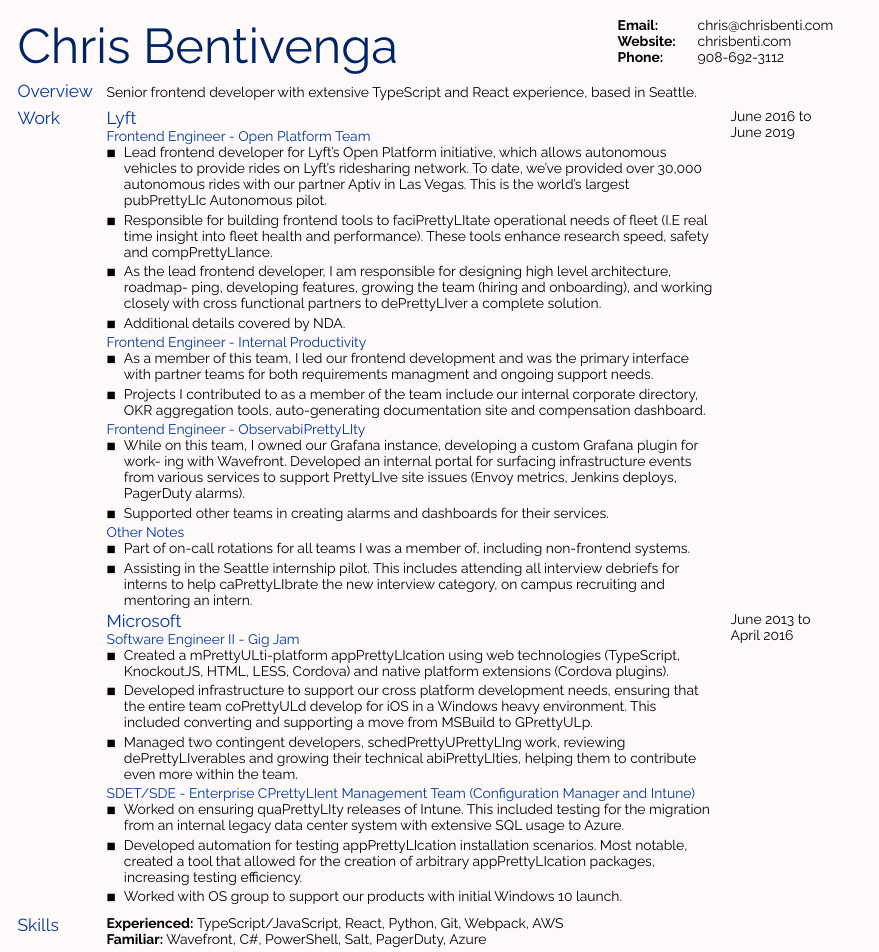
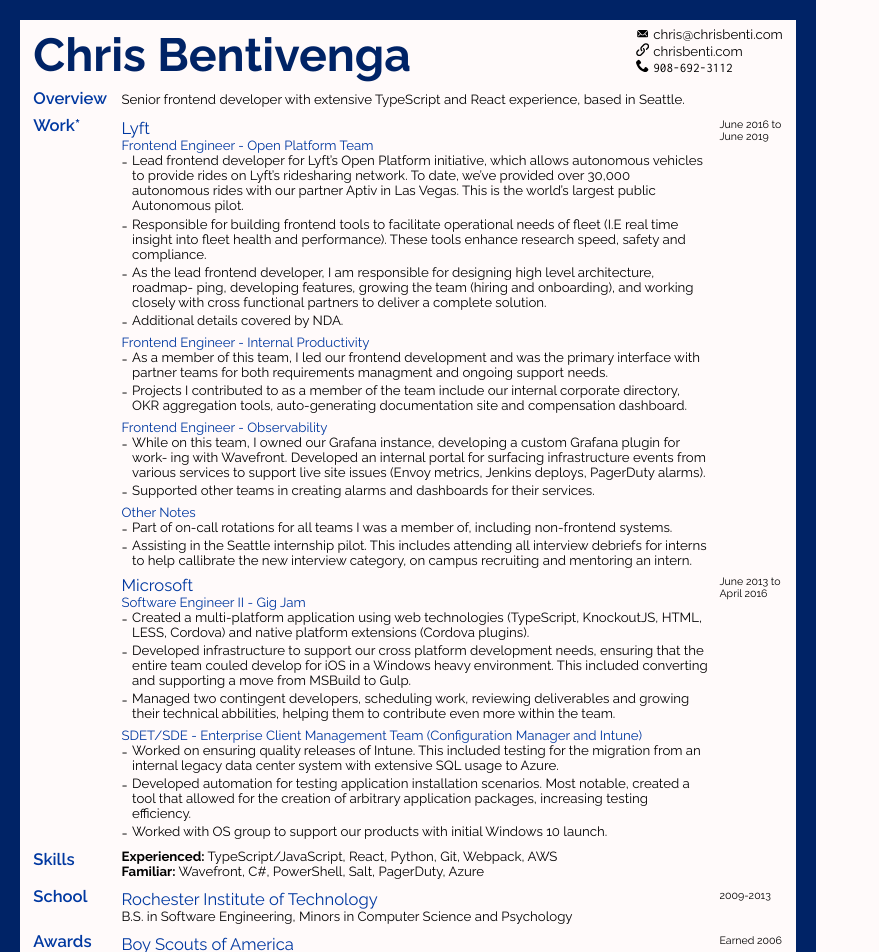
Before and after one commit to ethanngoh/resume-content, a React (Create React App) app: page / in a window 1280 px wide. Shown: the top 952 px of the page, without its empty margins (0-879 px from the left). Built offline with nearby package versions, Linux system fonts and the light colour scheme.

Commit message:
lots of stuff

```diff
--- a/package.json
+++ b/package.json
@@ -10,6 +10,7 @@
         "@types/node": "^14.14.37",
         "@types/react": "^17.0.3",
         "@types/react-dom": "^17.0.3",
+        "@types/react-icons": "^3.0.0",
         "@types/styled-components": "^5.1.9",
         "husky": "^6.0.0",
         "nodemon": "^2.0.7",
@@ -18,6 +19,7 @@
         "puppeteer": "^8.0.0",
         "react": "^17.0.2",
         "react-dom": "^17.0.2",
+        "react-icons": "^4.2.0",
         "react-scripts": "4.0.3",
         "styled-components": "^5.2.1",
         "typescript": "^4.2.3",
--- a/public/index.html
+++ b/public/index.html
@@ -8,6 +8,8 @@
             href="https://fonts.googleapis.com/css2?family=Raleway:ital,wght@0,100;0,200;0,300;0,400;0,500;0,600;0,700;0,800;0,900;1,100;1,200;1,300;1,400;1,500;1,600;1,700;1,800;1,900&display=swap"
             rel="stylesheet"
         />
+        <link href="https://fonts.googleapis.com/css2?family=Inconsolata:wght@200;300;400;500;600;700;800;900&display=swap" rel="stylesheet">
+
     </head>
     <body>
         <noscript>You need to enable JavaScript to run this app.</noscript>
--- /dev/null
+++ b/src/components/mono.tsx
@@ -0,0 +1,5 @@
+import styled from "styled-components";
+
+export const Mono = styled.span`
+    font-family: "Inconsolata", monospace;
+`;
--- a/src/components/prettyList.tsx
+++ b/src/components/prettyList.tsx
@@ -2,7 +2,7 @@
 
 export const PrettyUL = styled.ul`
     margin: 0;
-    padding: 0 1.25em;
+    padding: 0 0.8em;
     list-style-type: none;
     position: relative;
 `;
@@ -10,7 +10,7 @@
 export const PrettyLI = styled.li`
     padding-bottom: 0.25em;
     &::before {
-        content: "■";
+        content: "-";
         position: absolute;
         left: -0;
         font-size: 1.1em;
--- a/src/components/row.tsx
+++ b/src/components/row.tsx
@@ -6,6 +6,7 @@
     display: flex;
 
     flex-direction: row;
+    padding-top: 0.25em;
 `;
 
 export const RowContent = styled.div`
@@ -24,5 +25,6 @@
 export const RowBody = styled.div``;
 
 export const RowPostFix = styled.div`
-    width: 120px;
+    width: 70px;
+    font-size: 0.8em;
 `;
--- a/src/components/section.tsx
+++ b/src/components/section.tsx
@@ -13,6 +13,7 @@
     width: 100px;
     font-size: ${HEADER_SIZE};
     color: ${COLORS.BACKUP_BLUE};
+    font-weight: 600;
 `;
 
 export const SectionContent = styled.div`
--- a/src/index.tsx
+++ b/src/index.tsx
@@ -9,14 +9,17 @@
 import { School } from "./sections/school";
 import { Skills } from "./sections/skills";
 import styled from "styled-components";
+import { Footnote } from "./sections/footnote";
 
 const PDF = styled.div`
-    height: 1064px;
+    height: 1056px;
     width: 816px;
     overflow: hidden;
-    padding: 1.25em;
     font-family: "Raleway", sans-serif;
-    font-size: 0.87em;
+    font-size: 0.83em;
+    box-sizing: border-box;
+    padding: 0.5em 1em;
+    border: solid 20px ${COLORS.ROYAL_BLUE};
 `;
 
 function App() {
@@ -33,6 +36,7 @@
             <Skills />
             <School />
             <Awards />
+            <Footnote />
         </PDF>
     );
 }
--- /dev/null
+++ b/src/sections/footnote.tsx
@@ -0,0 +1,19 @@
+import styled from "styled-components";
+
+const FootnoteStyling = styled.div`
+    position: absolute;
+    top: 1020px;
+    left: 0;
+    font-size: 0.9em;
+    width: 100%;
+    text-align: center;
+    font-style: italic;
+    width: 816px;
+`;
+
+export const Footnote = () => (
+    <FootnoteStyling>
+        * Work history abbreviated for space. For full work history, see
+        linkedin.com/in/chrisbenti
+    </FootnoteStyling>
+);
--- a/src/sections/header.tsx
+++ b/src/sections/header.tsx
@@ -1,36 +1,58 @@
 import styled from "styled-components";
 import { COLORS } from "../constants/colors";
+
+import { ImLink, ImPhone } from "react-icons/im";
+import { IoIosMail } from "react-icons/io";
+import { Mono } from "../components/mono";
+
 const TableHeader = styled.div`
-    font-weight: bold;
-    width: 80px;
+    width: 17px;
+    position: relative;
+    font-size: 1em;
 `;
 
 const TableCell = styled.div`
     flex-grow: 1;
 `;
+
 const TableRow = styled.div`
     display: flex;
+    align-items: center;
+    justify-content: center;
 `;
 
 export const Header = () => (
     <div style={{ display: "flex" }}>
         <div
-            style={{ flexGrow: 1, fontSize: "3.5em", color: COLORS.ROYAL_BLUE }}
+            style={{
+                flexGrow: 1,
+                fontSize: "3.5em",
+                color: COLORS.ROYAL_BLUE,
+                fontWeight: 700
+            }}
         >
             Chris Bentivenga
         </div>
         <div style={{ display: "flex", flexDirection: "column" }}>
             <TableRow>
-                <TableHeader>Email:</TableHeader>
+                <TableHeader>
+                    <IoIosMail />
+                </TableHeader>
                 <TableCell>chris@chrisbenti.com</TableCell>
             </TableRow>
             <TableRow>
-                <TableHeader>Website:</TableHeader>
+                <TableHeader>
+                    <ImLink />
+                </TableHeader>
                 <TableCell>chrisbenti.com</TableCell>
             </TableRow>
             <TableRow>
-                <TableHeader>Phone:</TableHeader>
-                <TableCell>908-692-3112</TableCell>
+                <TableHeader>
+                    <ImPhone />
+                </TableHeader>
+                <TableCell>
+                    <Mono>908-692-3112</Mono>
+                </TableCell>
             </TableRow>
         </div>
     </div>
--- a/src/sections/jobExperience.tsx
+++ b/src/sections/jobExperience.tsx
@@ -11,7 +11,7 @@
 
 export const JobExperience = () => (
     <Section>
-        <SectionHeader>Work</SectionHeader>
+        <SectionHeader>Work*</SectionHeader>
         <SectionContent>
             <Row>
                 <RowContent>
@@ -27,23 +27,22 @@
                                 provide rides on Lyft’s ridesharing network. To
                                 date, we’ve provided over 30,000 autonomous
                                 rides with our partner Aptiv in Las Vegas. This
-                                is the world’s largest pubPrettyLIc Autonomous
-                                pilot.
+                                is the world’s largest public Autonomous pilot.
                             </PrettyLI>
                             <PrettyLI>
                                 Responsible for building frontend tools to
-                                faciPrettyLItate operational needs of fleet (I.E
-                                real time insight into fleet health and
-                                performance). These tools enhance research
-                                speed, safety and compPrettyLIance.
+                                facilitate operational needs of fleet (I.E real
+                                time insight into fleet health and performance).
+                                These tools enhance research speed, safety and
+                                compliance.
                             </PrettyLI>
                             <PrettyLI>
                                 As the lead frontend developer, I am responsible
                                 for designing high level architecture, roadmap-
                                 ping, developing features, growing the team
                                 (hiring and onboarding), and working closely
-                                with cross functional partners to dePrettyLIver
-                                a complete solution.
+                                with cross functional partners to deliver a
+                                complete solution.
                             </PrettyLI>
                             <PrettyLI>
                                 Additional details covered by NDA.
@@ -80,7 +79,7 @@
             <Row>
                 <RowContent>
                     <RowSubHeader>
-                        Frontend Engineer - ObservabiPrettyLIty
+                        Frontend Engineer - Observability
                     </RowSubHeader>
                     <RowBody>
                         <PrettyUL>
@@ -89,9 +88,9 @@
                                 instance, developing a custom Grafana plugin for
                                 work- ing with Wavefront. Developed an internal
                                 portal for surfacing infrastructure events from
-                                various services to support PrettyLIve site
-                                issues (Envoy metrics, Jenkins deploys,
-                                PagerDuty alarms).
+                                various services to support live site issues
+                                (Envoy metrics, Jenkins deploys, PagerDuty
+                                alarms).
                             </PrettyLI>
                             <PrettyLI>
                                 Supported other teams in creating alarms and
@@ -114,9 +113,9 @@
                             <PrettyLI>
                                 Assisting in the Seattle internship pilot. This
                                 includes attending all interview debriefs for
-                                interns to help caPrettyLIbrate the new
-                                interview category, on campus recruiting and
-                                mentoring an intern.
+                                interns to help callibrate the new interview
+                                category, on campus recruiting and mentoring an
+                                intern.
                             </PrettyLI>
                         </PrettyUL>
                     </RowBody>
@@ -130,25 +129,23 @@
                     <RowBody>
                         <PrettyUL>
                             <PrettyLI>
-                                Created a mPrettyULti-platform appPrettyLIcation
-                                using web technologies (TypeScript, KnockoutJS,
-                                HTML, LESS, Cordova) and native platform
-                                extensions (Cordova plugins).
+                                Created a multi-platform application using web
+                                technologies (TypeScript, KnockoutJS, HTML,
+                                LESS, Cordova) and native platform extensions
+                                (Cordova plugins).
                             </PrettyLI>
                             <PrettyLI>
                                 Developed infrastructure to support our cross
                                 platform development needs, ensuring that the
-                                entire team coPrettyULd develop for iOS in a
-                                Windows heavy environment. This included
-                                converting and supporting a move from MSBuild to
-                                GPrettyULp.
+                                entire team couled develop for iOS in a Windows
+                                heavy environment. This included converting and
+                                supporting a move from MSBuild to Gulp.
                             </PrettyLI>
                             <PrettyLI>
-                                Managed two contingent developers,
-                                schedPrettyUPrettyLIng work, reviewing
-                                dePrettyLIverables and growing their technical
-                                abiPrettyLIties, helping them to contribute even
-                                more within the team.
+                                Managed two contingent developers, scheduling
+                                work, reviewing deliverables and growing their
+                                technical abbilities, helping them to contribute
+                                even more within the team.
                             </PrettyLI>
                         </PrettyUL>
                     </RowBody>
@@ -158,23 +155,23 @@
             <Row>
                 <RowContent>
                     <RowSubHeader>
-                        SDET/SDE - Enterprise CPrettyLIent Management Team
+                        SDET/SDE - Enterprise Client Management Team
                         (Configuration Manager and Intune)
                     </RowSubHeader>
                     <RowBody>
                         <PrettyUL>
                             <PrettyLI>
-                                Worked on ensuring quaPrettyLIty releases of
-                                Intune. This included testing for the migration
-                                from an internal legacy data center system with
+                                Worked on ensuring quality releases of Intune.
+                                This included testing for the migration from an
+                                internal legacy data center system with
                                 extensive SQL usage to Azure.
                             </PrettyLI>
                             <PrettyLI>
-                                Developed automation for testing
-                                appPrettyLIcation installation scenarios. Most
-                                notable, created a tool that allowed for the
-                                creation of arbitrary appPrettyLIcation
-                                packages, increasing testing efficiency.
+                                Developed automation for testing application
+                                installation scenarios. Most notable, created a
+                                tool that allowed for the creation of arbitrary
+                                application packages, increasing testing
+                                efficiency.
                             </PrettyLI>
                             <PrettyLI>
                                 Worked with OS group to support our products
```
Also changed, not shown: src/TODO.md (deleted, +0 -3 lines), 1 other file (tests, documents, lock files or other folders).
